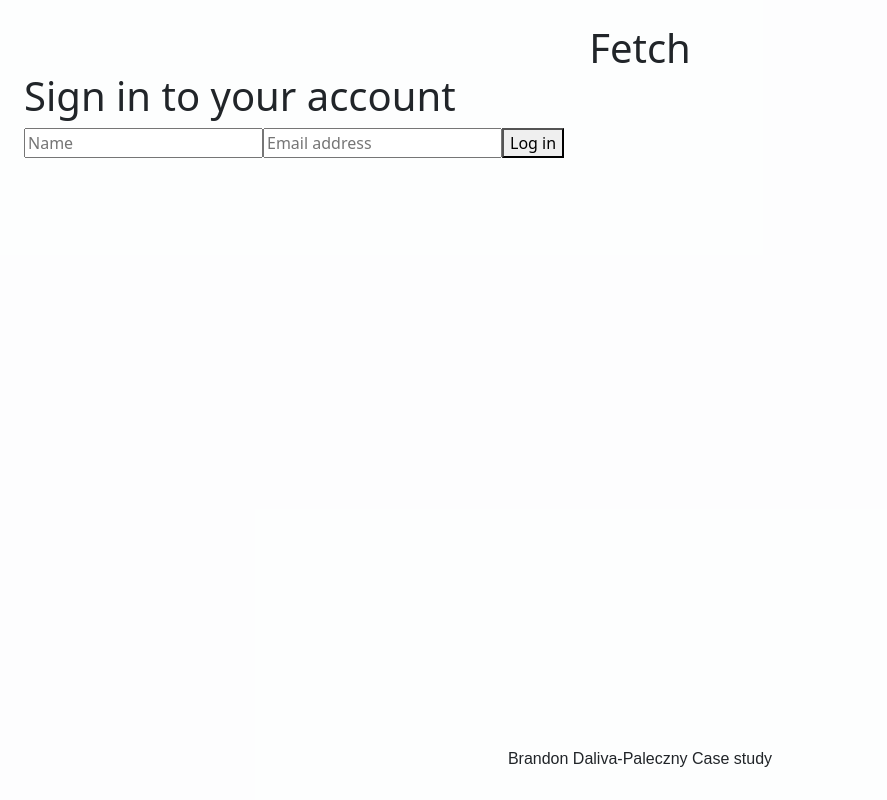
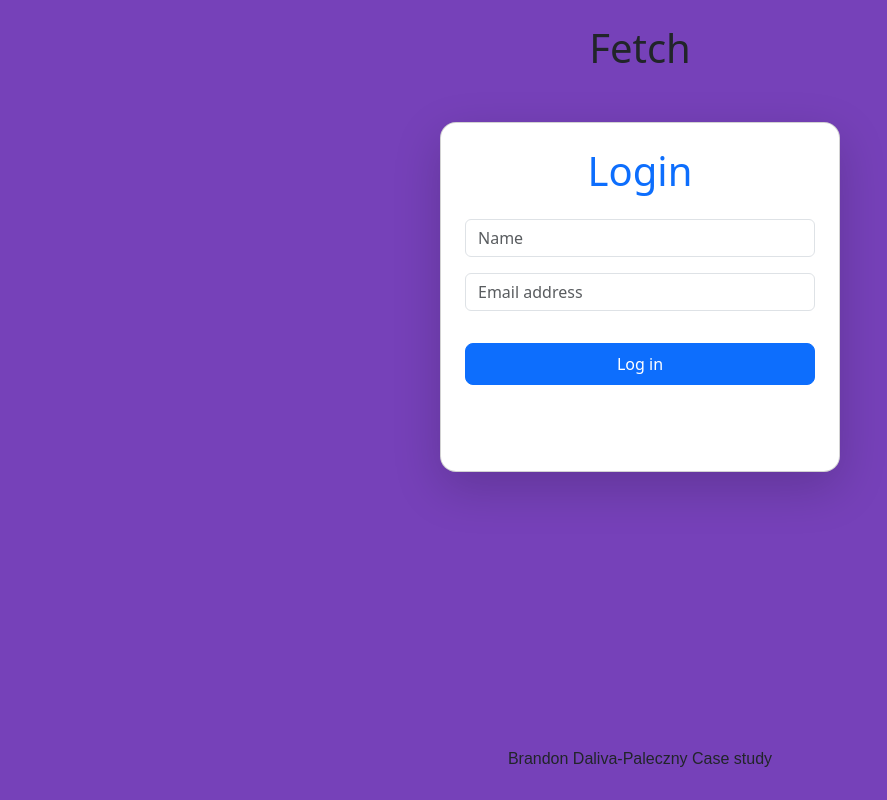
Before and after one commit to Paleczny/ftch-take-home, a React (Create React App) app: page /login in a window 1280 px wide. Shown: the whole page, without its empty margins (0-887 px from the left). Built offline with nearby package versions, Linux system fonts and the light colour scheme.

Commit message:
Add login with context

```diff
--- a/src/components/layout/layout.tsx
+++ b/src/components/layout/layout.tsx
@@ -20,7 +20,7 @@ import { Header, Footer } from './'
  */
 const Layout = () => {
   return (
-    <div className="d-flex flex-column min-vh-100 bg-light bg-opacity-25 p-4">
+    <div className="d-flex flex-column min-vh-100 p-4" style={{ backgroundColor: '#7641B9' }}>
       <Header />
       <main className="flex-grow-1">
         <Outlet />
--- a/src/components/protectedRoutes/protectedRoutes.tsx
+++ b/src/components/protectedRoutes/protectedRoutes.tsx
@@ -1,9 +1,12 @@
 import { Navigate, Outlet } from 'react-router-dom'
+import { useContext } from 'react'
+import { AuthContext } from '../../contexts/AuthContext'
 
 const ProtectedRoutes = () => {
-  const auth = { token: false }
+  const context = useContext(AuthContext)
+  console.log('context?.authenticated: ', context?.authenticated)
 
-  return auth.token ? <Outlet /> : <Navigate to="/login" />
+  return context?.authenticated ? <Outlet /> : <Navigate to="/login" />
 }
 
 export default ProtectedRoutes
--- /dev/null
+++ b/src/contexts/AuthContext.tsx
@@ -0,0 +1,23 @@
+import React, { createContext, PropsWithChildren, useState } from 'react'
+
+interface AuthContextType {
+  authenticated: boolean
+  login: (successfullyLoggedIn: boolean) => void
+  logout: () => void
+}
+
+export const AuthContext = createContext<AuthContextType | undefined>(undefined)
+
+export const AuthProvider = ({ children }: PropsWithChildren) => {
+  const [authenticated, setAuthenticated] = useState<boolean>(false)
+
+  const login = (successfullyLoggedIn: boolean) => {
+    setAuthenticated(successfullyLoggedIn)
+  }
+
+  const logout = () => {
+    setAuthenticated(false)
+  }
+
+  return <AuthContext.Provider value={{ authenticated, login, logout }}>{children}</AuthContext.Provider>
+}
--- /dev/null
+++ b/src/hooks/useAuth.ts
@@ -0,0 +1,23 @@
+import { useContext, useEffect } from 'react'
+import { AuthContext } from '../contexts/AuthContext'
+import { useFetcher } from './useFetcher'
+import { UseFetcherReturnProps } from '../types/UseFetcher.types'
+
+export const useAuth = (values: any): [() => void, boolean, any] => {
+  const context = useContext(AuthContext)
+
+  const { loading, result, fetchApi }: UseFetcherReturnProps<null> = useFetcher({
+    method: 'POST',
+    url: 'https://frontend-take-home-service.fetch.com/auth/login',
+    body: JSON.stringify(values),
+  })
+  const login = () => {
+    fetchApi()
+  }
+
+  useEffect(() => {
+    context?.login(result ?? false)
+  }, [result])
+
+  return [login, loading, result]
+}
--- a/src/hooks/useFetcher.ts
+++ b/src/hooks/useFetcher.ts
@@ -19,7 +19,7 @@ import { UseFetcherProps, UseFetcherReturnProps } from '../types/UseFetcher.type
  */
 export const useFetcher = <T>({ method, url, body }: UseFetcherProps): UseFetcherReturnProps<T> => {
   const [loading, setLoading] = useState(false)
-  const [result, setResult] = useState<T | null>(null)
+  const [result, setResult] = useState<T | null | boolean>(null)
 
   const fetchApi = async () => {
     setLoading(true)
@@ -29,6 +29,7 @@ export const useFetcher = <T>({ method, url, body }: UseFetcherProps): UseFetche
         'Content-Type': 'application/json',
       },
       method,
+      credentials: 'include',
     }
 
     try {
@@ -36,8 +37,12 @@ export const useFetcher = <T>({ method, url, body }: UseFetcherProps): UseFetche
       if (!response.ok) {
         throw new Error('Network response was not ok')
       }
-      const data = await response.json()
-      setResult(data)
+      if (method === 'GET') {
+        const data = await response.json()
+        setResult(data)
+      } else {
+        setResult(true)
+      }
     } catch (error) {
       setResult(null)
     } finally {
--- a/src/pages/Login.tsx
+++ b/src/pages/Login.tsx
@@ -1,8 +1,12 @@
 import { useForm } from '../hooks/useForm'
 import { UseFormReturnProps } from '../types/UseForm.types'
 import { LoginTypes } from '../types/Login.types'
+import { useAuth } from '../hooks/useAuth'
+import { useNavigate } from 'react-router-dom'
+import { useEffect } from 'react'
 
 const Login = () => {
+  const navigate = useNavigate()
   const { values, handleFormChanges }: UseFormReturnProps<LoginTypes> = useForm({
     initialFormValues: {
       name: '',
@@ -10,23 +14,50 @@ const Login = () => {
     },
   })
 
+  const [login, loading, result] = useAuth(values)
+
   function handleSubmit(e: any) {
     e.preventDefault()
+    login()
   }
 
+  useEffect(() => {
+    if (result) {
+      navigate('/')
+    }
+  }, [result])
+
   return (
-    <div>
-      <h1>Sign in to your account</h1>
-      <form onSubmit={handleSubmit}>
-        <input name="name" onChange={handleFormChanges} type="text" placeholder="Name" value={values.name} />
+    <div
+      className="card shadow-lg rounded-4 p-4 w-100 mx-auto"
+      style={{
+        maxWidth: '400px',
+        minHeight: '350px',
+        marginTop: '50px',
+      }}
+    >
+      {loading && <h1>loading</h1>}
+      <h1 className="mb-4 text-center text-primary">Login</h1>
+      <form onSubmit={handleSubmit} className="d-flex flex-column">
         <input
+          className="form-control mb-3"
+          name="name"
+          onChange={handleFormChanges}
+          type="text"
+          placeholder="Name"
+          value={values.name}
+        />
+        <input
+          className="form-control mb-3"
           name="email"
           onChange={handleFormChanges}
           type="email"
           placeholder="Email address"
           value={values.email}
         />
-        <button>Log in</button>
+        <button type="submit" className="btn btn-primary w-100 py-2 rounded-3 mt-3">
+          Log in
+        </button>
       </form>
     </div>
   )
--- a/src/types/UseFetcher.types.ts
+++ b/src/types/UseFetcher.types.ts
@@ -1,6 +1,6 @@
 export interface UseFetcherReturnProps<T> {
   loading: boolean
-  result: T | null
+  result: T | null | boolean
   fetchApi: () => Promise<void>
 }
 
```
Also changed, not shown: src/index.tsx (+5 -2 lines).
